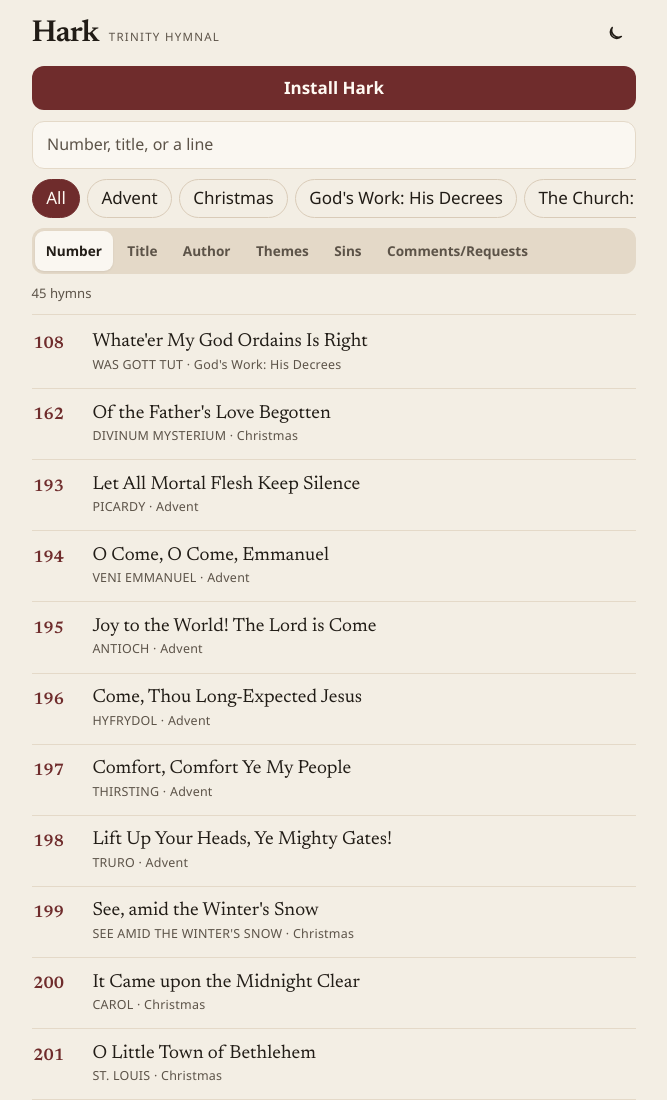
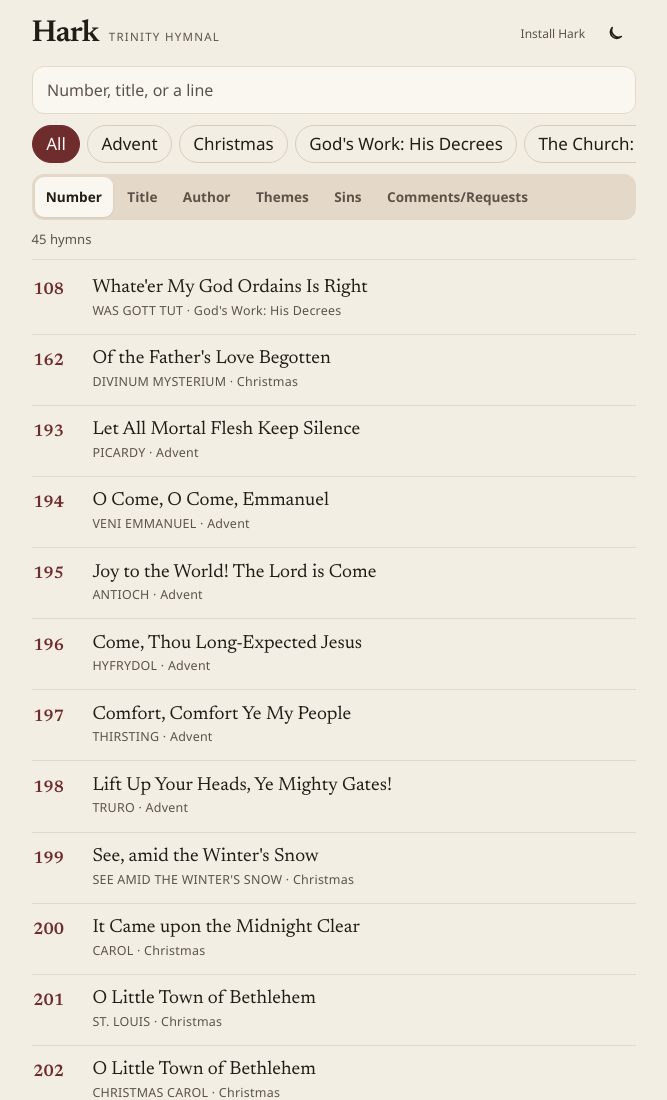
Before and after one commit to netpaddler/hark, a website with bundled scripts: page index.html in a window 1280 px wide. Shown: the top 1100 px of the page, without its empty margins (306-973 px from the left). Built offline with nearby package versions, Linux system fonts and the light colour scheme.

Commit message:
Make Install Hark a small header link. (#11)
The home screen no longer has a full width install button. The link sits in the top right and opens the install page.

Co-authored-by: Cursor Agent <cursoragent@cursor.com>
Co-authored-by: netpaddler <netpaddler@users.noreply.github.com>

```diff
--- a/app.js
+++ b/app.js
@@ -1422,7 +1422,7 @@ syncTheme();
 clearButton.replaceChildren(icon("close"));
 load();
 
-const installButton = document.getElementById("install-btn");
+const installLink = document.getElementById("install-link");
 const installHelp = document.getElementById("install-help");
 let installEvent = null;
 
@@ -1434,8 +1434,8 @@ function runningAsApp() {
 }
 
 function syncInstallButton() {
-  if (!installButton) return;
-  installButton.hidden = runningAsApp();
+  if (!installLink) return;
+  installLink.hidden = runningAsApp();
 }
 
 function installSteps(includeComputer) {
@@ -1494,20 +1494,6 @@ function renderInstall() {
   window.scrollTo(0, 0);
 }
 
-installButton.addEventListener("click", async () => {
-  if (installEvent) {
-    installEvent.prompt();
-    const choice = await installEvent.userChoice;
-    installEvent = null;
-    if (choice && choice.outcome === "accepted") {
-      document.documentElement.dataset.installed = "true";
-      syncInstallButton();
-    }
-    return;
-  }
-  fillInstallHelp();
-  if (!installHelp.open) installHelp.showModal();
-});
 
 window.addEventListener("beforeinstallprompt", (event) => {
   event.preventDefault();
--- a/index.html
+++ b/index.html
@@ -48,9 +48,11 @@
             <h1><a class="brand-home" href="#/" aria-label="Hark home">Hark</a></h1>
             <p class="eyebrow">Trinity Hymnal</p>
           </div>
-          <button type="button" class="icon-btn" id="theme-home" aria-label="Switch to dark mode"></button>
+          <div class="header-tools">
+            <a class="install-link" id="install-link" href="#/install">Install Hark</a>
+            <button type="button" class="icon-btn" id="theme-home" aria-label="Switch to dark mode"></button>
+          </div>
         </div>
-        <button type="button" class="install-btn" id="install-btn">Install Hark</button>
         <form class="search" id="search-form" role="search">
           <label class="visually-hidden" for="q">Search by number, title, or a line</label>
           <input id="q" type="search" placeholder="Number, title, or a line" autocomplete="off" autocapitalize="off" autocorrect="off" spellcheck="false" enterkeyhint="search">
--- a/install.js
+++ b/install.js
@@ -16,7 +16,7 @@ export const installGuide = {
     "Tap Add to Home Screen.",
   ],
   computer:
-    "On a computer, Chrome or Edge can install Hark from the Install Hark button.",
+    "On a computer, Chrome or Edge can install Hark from the browser menu.",
   installed: "Hark is already installed on this device.",
   qrCaption: "Scan to open Hark.",
   pageLink: "Open the install page",
--- a/styles.css
+++ b/styles.css
@@ -38,7 +38,7 @@
   --sticky-h: 12rem;
 }
 
-html[data-installed="true"] .install-btn {
+html[data-installed="true"] .install-link {
   display: none !important;
 }
 
@@ -236,16 +236,25 @@ a {
   pointer-events: none;
 }
 
-.install-btn {
-  width: 100%;
-  min-height: 2.75rem;
-  border: 0;
-  border-radius: 12px;
-  background: var(--accent);
-  color: var(--accent-ink);
-  font: inherit;
-  font-weight: 600;
-  cursor: pointer;
+.header-tools {
+  display: flex;
+  align-items: center;
+  gap: 0.45rem;
+  margin-left: auto;
+}
+
+.install-link {
+  color: var(--muted);
+  font-size: 0.75rem;
+  font-weight: 500;
+  line-height: 1.2;
+  text-decoration: none;
+}
+
+.install-link:focus-visible {
+  outline: 2px solid var(--accent);
+  outline-offset: 3px;
+  border-radius: 4px;
 }
 
 .install-help {
--- a/sw.js
+++ b/sw.js
@@ -1,4 +1,4 @@
-const CACHE = "hark-v12";
+const CACHE = "hark-v13";
 
 const PRECACHE = [
   "./index.html",
```
Also changed, not shown: test/hymns.test.js (+1 -1 lines), README.md.
